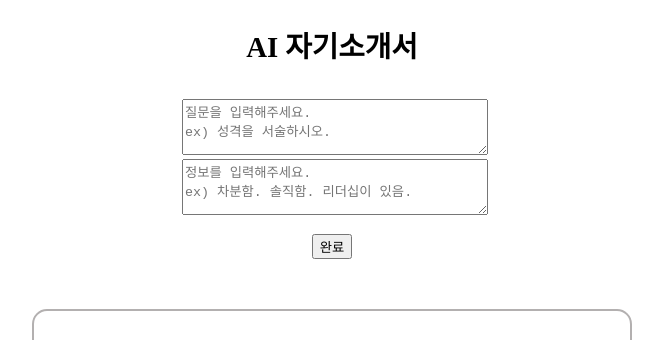
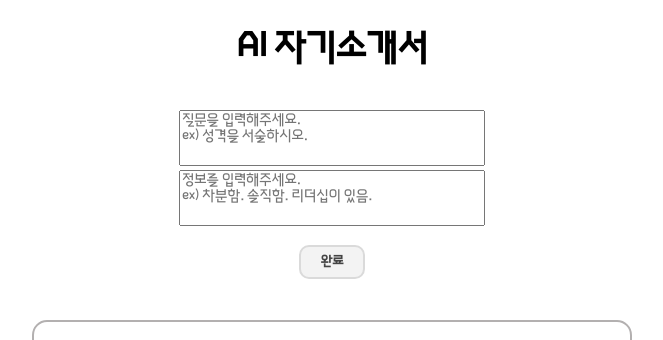
Before and after one commit to y00913/AI-cover-letter, a Vue app in the folder front-end/: page / in a window 1280 px wide. Shown: the top 340 px of the page, without its empty margins (308-971 px from the left). Built offline with nearby package versions, Linux system fonts and the light colour scheme.

Commit message:
fest: 버튼 디자인 & 글씨체 변경

```diff
--- a/front-end/src/App.vue
+++ b/front-end/src/App.vue
@@ -11,13 +11,14 @@
         </div>
 
         <div>
-          <textarea v-model="information" placeholder="정보를 입력해주세요. &#10;ex) 차분함. 솔직함. 리더십이 있음." id="information"></textarea>
+          <textarea v-model="information" placeholder="정보를 입력해주세요. &#10;ex) 차분함. 솔직함. 리더십이 있음."
+            id="information"></textarea>
         </div>
       </div>
 
-      <div id="button">
+      <div style="margin-top: 15px;">
         <div v-if="!isLoading">
-          <button v-on:keyup.enter="submit">완료</button>
+          <button v-on:keyup.enter="submit" id="button">완료</button>
         </div>
 
         <div v-if="isLoading">
@@ -93,11 +94,16 @@ body {
   text-align: center;
   min-height: 90vh;
   margin: auto;
+  font-family: 'mabi';
+}
+
+textarea {
+  resize: none;
 }
 
 #head {
   text-decoration: none;
-  font-size: 1.2em;
+  font-size: 1.5em;
   margin-bottom: 10px;
 }
 
@@ -119,17 +125,46 @@ body {
   height: 50px;
 }
 
+#question::placeholder {
+  font-family: 'mabi';
+  font-size: 1.1em;
+}
+
 #information {
   width: 300px;
   height: 50px;
 }
 
+#information::placeholder {
+  font-family: 'mabi';
+  font-size: 1.1em;
+}
+
 #button {
-  margin-top: 15px;
+  color: #444444;
+  background: #F3F3F3;
+  border: 2px #DADADA solid;
+  padding: 8px 20px;
+  border-radius: 10px;
+  font-weight: bold;
+  font-size: 10pt;
+  outline: none;
+  font-family: 'mabi';
+}
+
+#button:hover {
+  border: 1px #C6C6C6 solid;
+  box-shadow: 1px 1px 1px #EAEAEA;
+  color: #333333;
+  background: #F7F7F7;
+}
+
+#button:active {
+  box-shadow: inset 1px 1px 1px #DFDFDF;
 }
 
 #ask {
-  width: 300px;
+  width: 1000px;
   height: 180px;
 }
 
@@ -140,4 +175,9 @@ body {
 #result {
   margin: 20px;
 }
+
+@font-face {
+  font-family: "mabi";
+  src: url('./assets/Mabinogi_Classic_TTF.ttf') format('truetype')
+}
 </style>
```
Also changed, not shown: front-end/src/assets/Mabinogi_Classic_TTF.ttf (added).
